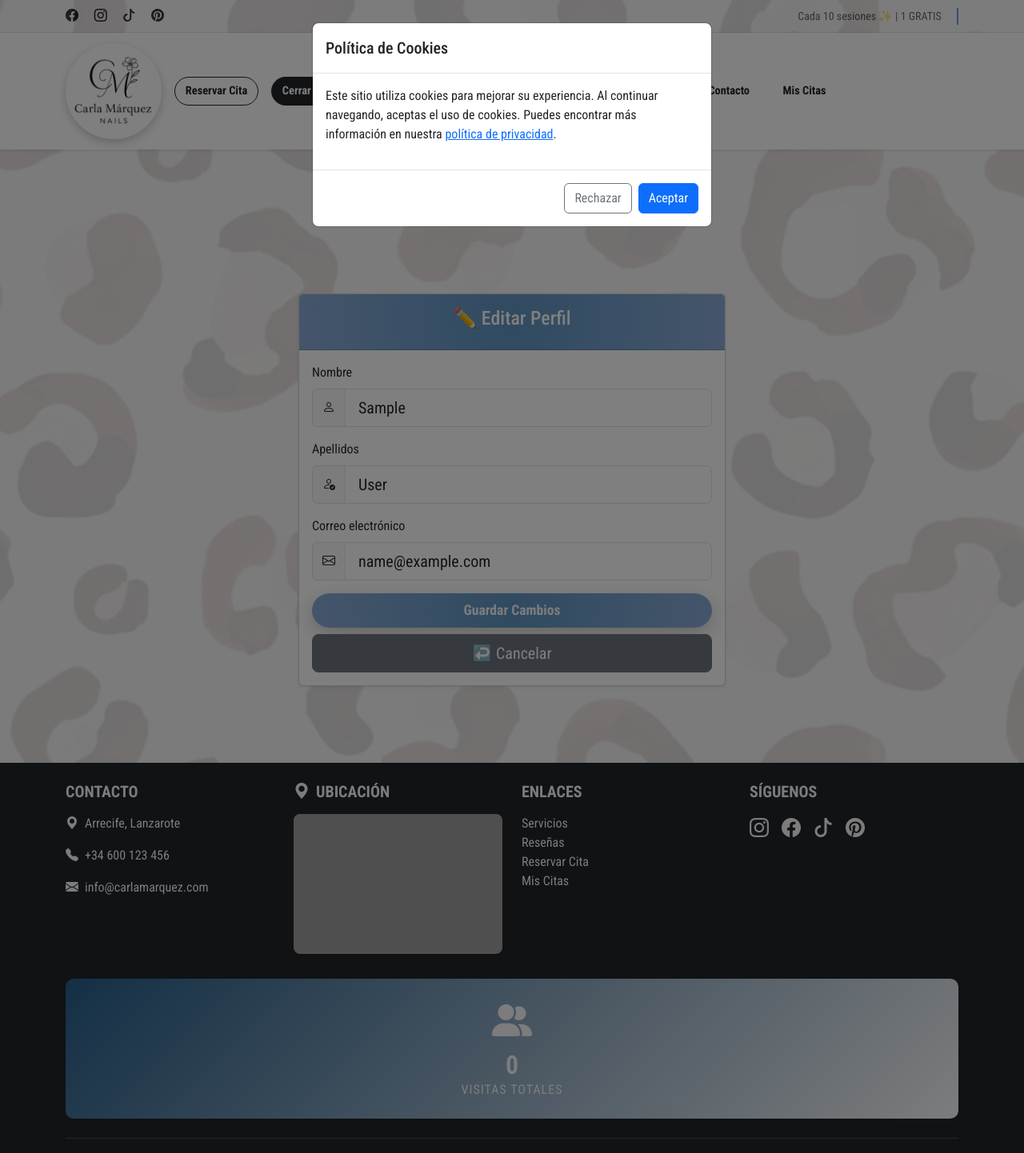
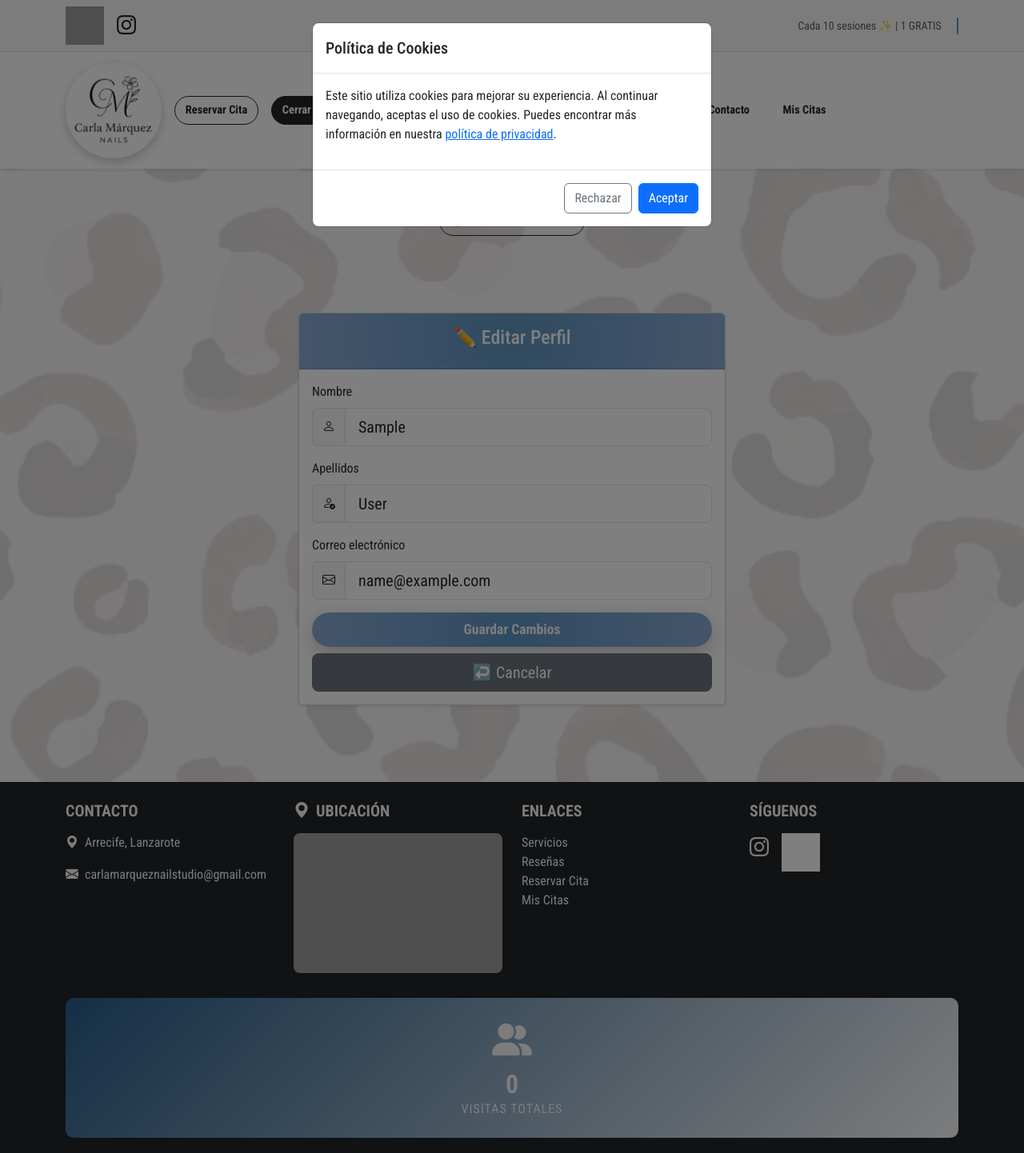
Before and after one commit to AmeriK88/ZN-NAILS, a Django app: page /es/accounts/profile/update/ in a window 1280 px wide. Shown: the top 1442 px of the page at 80% size. Run offline with Django 5.2, Linux system fonts and the light colour scheme; the visitor is signed in with stand-in values (Sample User, id 1); data that the repository does not hold is empty; a map, chart or similar area stays blank; parts of the project's set-up code (start-up, migrations or seed data) failed here and were passed over; some libraries are stand-ins or nearby versions; grey boxes are pictures that could not be loaded.

Commit message:
chore&style: updating social redirection and icons. Configuration for company email, app password for authentication

```diff
--- a/reviews/views.py
+++ b/reviews/views.py
@@ -3,8 +3,10 @@ from django.contrib.auth.decorators import login_required
 from .models import Reseña
 from .forms import ReviewForm
 
+
 def reviews_page(request):
-    reviews = Reseña.objects.all().order_by('-created_at')  # Mostrar reseñas más recientes
+    # Mostrar reseñas más recientes
+    reviews = Reseña.objects.all().order_by('-created_at')
 
     # Manejo del formulario de reseñas
     if request.user.is_authenticated and request.method == 'POST':
--- a/static/css/styles.css
+++ b/static/css/styles.css
@@ -108,12 +108,15 @@ main::before {
   background-position: center;
   background-attachment: scroll;
   background-repeat: no-repeat;
-
   opacity: 0.1;
   filter: brightness(0.85) contrast(1.5);
   z-index: -1;
 }
 
+.top-bar {
+  position: relative;
+  z-index: 1031;
+}
 
 /* El contenido del <main> debe estar por encima del fondo */
 main {
@@ -466,6 +469,11 @@ footer .bi:hover {
   transform: scale(1.2);
 }
 
+footer a img.booksy-icon {
+  /* primero convierto todo a negro puro, luego invierto a blanco */
+  filter: brightness(0) invert(1);
+}
+
 footer hr {
   opacity: 0.2;
   border-color: var(--color-secundario);
--- a/templates/base.html
+++ b/templates/base.html
@@ -68,14 +68,29 @@
 </head>
 <body>
     <!-- Barra Superior: Redes Sociales -->
-    <div class="bg-light py-2 border-bottom">
+    <div class="bg-light py-2 border-bottom top-bar">
         <div class="container d-flex justify-content-between align-items-center">
-            <!-- Redes Sociales -->
-            <div>
-                <a href="https://www.facebook.com/" class="text-dark me-3"><i class="bi bi-facebook"></i></a>
-                <a href="https://www.instagram.com/zemar.nails/" class="text-dark me-3"><i class="bi bi-instagram"></i></a>
-                <a href="https://www.tiktok.com/" class="text-dark me-3"><i class="bi bi-tiktok"></i></a>
-                <a href="#" class="text-dark me-3"><i class="bi bi-pinterest"></i></a>
+            <!-- Redes Sociales mejoradas -->
+            <div class="d-flex align-items-center gap-3">
+            <!-- Booksy: alt descriptivo, aria-label en el enlace y tamaño aumentado -->
+            <a href="https://booksy.com/es-es/106848_carla-marquez_salon-de-unas_70206_arrecife?do=invite"
+                target="_blank"
+                class="d-inline-block"
+                aria-label="Reservar en Booksy">
+                <img
+                src="https://cdn.brandfetch.io/ida_K1rx9F/theme/dark/logo.svg?c=1bxid64Mup7aczewSAYMX&t=1692814242668"
+                alt="Logo de Booksy"
+                style="width:3rem; height:3rem;"
+                >
+            </a>
+
+            <!-- Instagram: ícono oculto a lectores, aria-label en el enlace -->
+            <a href="https://www.instagram.com/carla.marqueznails/"
+                target="_blank"
+                class="text-dark fs-4"
+                aria-label="Visitar Instagram">
+                <i class="bi bi-instagram" aria-hidden="true"></i>
+            </a>
             </div>
 
             <!-- Info adicional con efecto máquina de escribir -->
@@ -265,8 +280,7 @@
             <div class="col">
               <h5 id="contacto" class="text-uppercase">Contacto</h5>
               <p><i class="bi bi-geo-alt-fill me-2"></i>Arrecife, Lanzarote</p>
-              <p><i class="bi bi-telephone-fill me-2"></i>+34 600 123 456</p>
-              <p><i class="bi bi-envelope-fill me-2"></i>info@carlamarquez.com</p>
+              <p><i class="bi bi-envelope-fill me-2"></i>carlamarqueznailstudio@gmail.com</p>
             </div>
 
             <!-- Ubicación -->
@@ -310,19 +324,26 @@
 
             <!-- Redes sociales -->
             <div class="col">
-              <h5 class="text-uppercase">Síguenos</h5>
+                <h5 class="text-uppercase text-light">Síguenos</h5>
                 <div class="d-flex justify-content-center justify-content-md-start gap-3">
-                <a href="https://www.instagram.com/zemar.nails/" target="_blank" class="text-light fs-4">
-                  <i class="bi bi-instagram"></i>
+                    <!-- Instagram -->
+                    <a href="https://www.instagram.com/zemar.nails/"
+                    target="_blank"
+                    class="text-light fs-4"
+                    aria-label="Visitar Instagram">
+                    <i class="bi bi-instagram" aria-hidden="true"></i>
                     </a>
-                <a href="https://www.facebook.com/" target="_blank" class="text-light fs-4">
-                  <i class="bi bi-facebook"></i>
-                </a>
-                <a href="https://www.tiktok.com/" target="_blank" class="text-light fs-4">
-                  <i class="bi bi-tiktok"></i>
-                </a>
-                <a href="https://www.pinterest.com/" target="_blank" class="text-light fs-4">
-                  <i class="bi bi-pinterest"></i>
+                    <!-- Booksy -->
+                    <a href="http://carlamarquez.booksy.com/h/"
+                    target="_blank"
+                    class="d-inline-block"
+                    aria-label="Reservar en Booksy">
+                    <img
+                        src="https://cdn.brandfetch.io/ida_K1rx9F/theme/dark/logo.svg?c=1bxid64Mup7aczewSAYMX&t=1692814242668"
+                        alt="Logo de Booksy"
+                        class="booksy-icon"
+                        style="width:3rem; height:3rem;"
+                    >
                     </a>
                 </div>
                 </div>
@@ -347,12 +368,8 @@
                     </strong>
                 </p>
             </div>
-
-
         </div>
       </footer>
-
-
     <!-- Scripts -->
     <script>
         {% if show_login_modal %}
```
Lines whose indentation alone changed are shown as unchanged.
